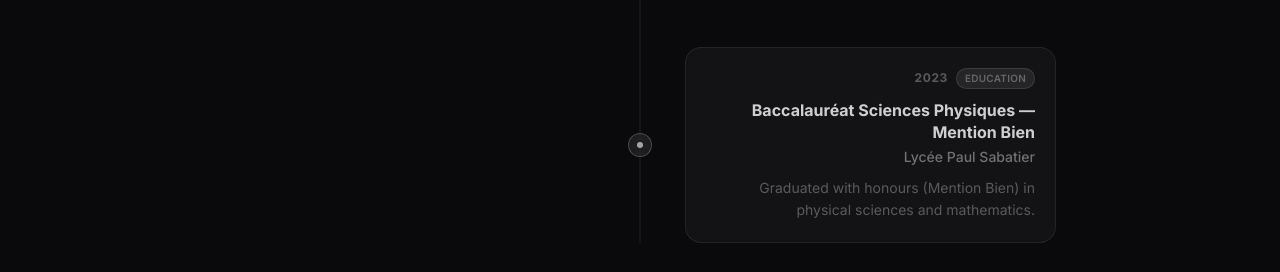
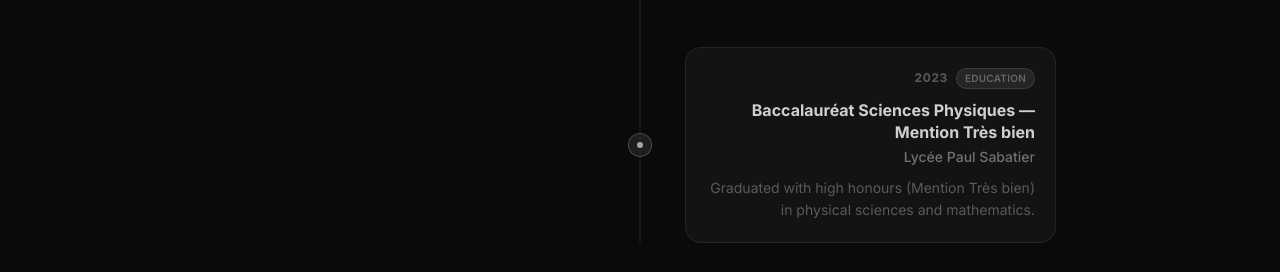
Before and after one commit to youssefbouzine20/portfolio, a Next.js app: page / in a window 1280 px wide. Shown: the part 6466-6738 px from the top of the page. Built offline with nearby package versions, Linux system fonts and the light colour scheme.

Commit message:
chore: update baccalaureate mention to Tres bien

```diff
--- a/src/components/sections/ExperienceTimeline.tsx
+++ b/src/components/sections/ExperienceTimeline.tsx
@@ -10,7 +10,7 @@ const timelineData = [
   { title: "Visual Designer — AI Geeks Club", organization: "ENSATÉ Student Clubs", date: "2025 – Present", description: "Created the visual communication materials for technical events organized within ENSA.", type: "leadership" },
   { title: "Cycle Préparatoire Intégré", organization: "ENSATÉ — École Nationale des Sciences Appliquées de Tétouan", date: "2023 – 2025", description: "Intensive scientific training in mathematics, physics, and computer science. Preparation for national entrance exams to engineering schools.", type: "education" },
   { title: "Introduction to Git and GitHub", organization: "Google", date: "2024", description: "Version control fundamentals, branching workflows, and collaborative development practices.", type: "certification" },
-  { title: "Baccalauréat Sciences Physiques — Mention Bien", organization: "Lycée Paul Sabatier", date: "2023", description: "Graduated with honours (Mention Bien) in physical sciences and mathematics.", type: "education" },
+  { title: "Baccalauréat Sciences Physiques — Mention Très bien", organization: "Lycée Paul Sabatier", date: "2023", description: "Graduated with high honours (Mention Très bien) in physical sciences and mathematics.", type: "education" },
 ];
 
 export default function ExperienceTimeline() {
```
